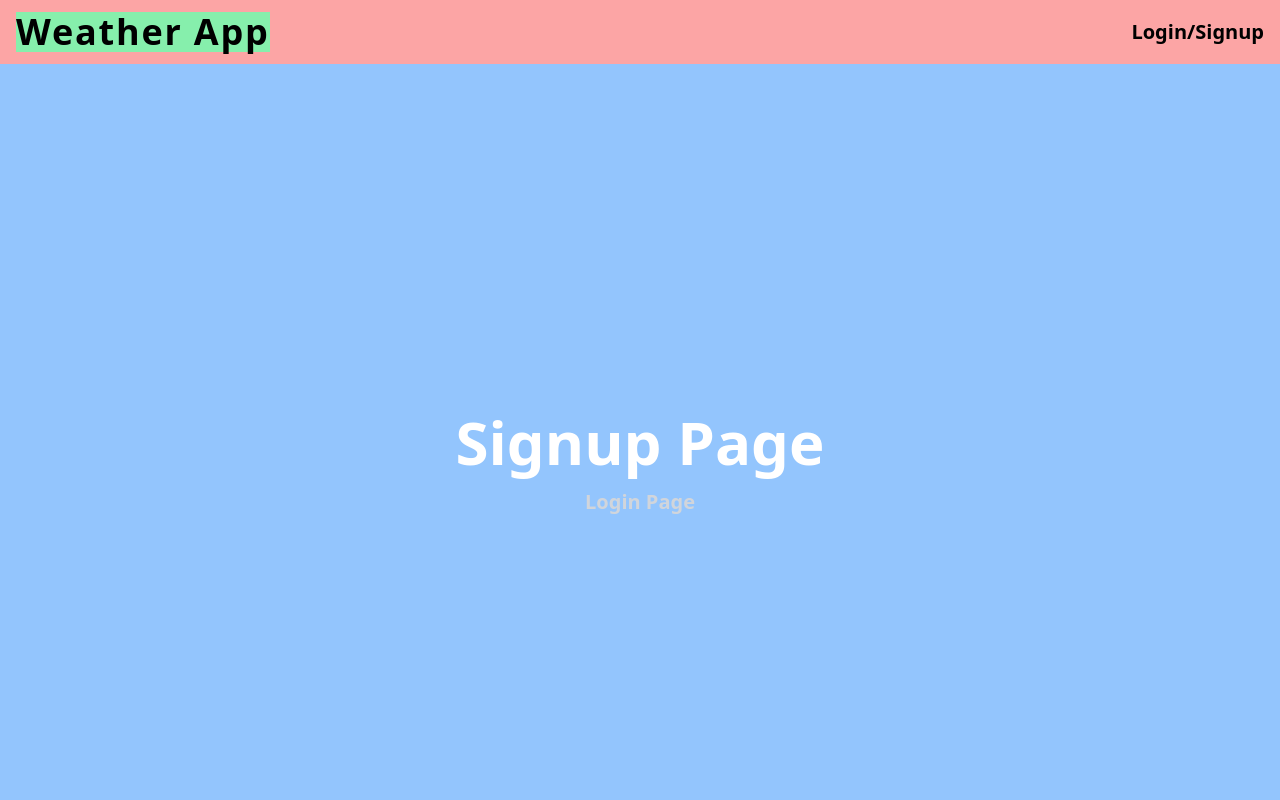
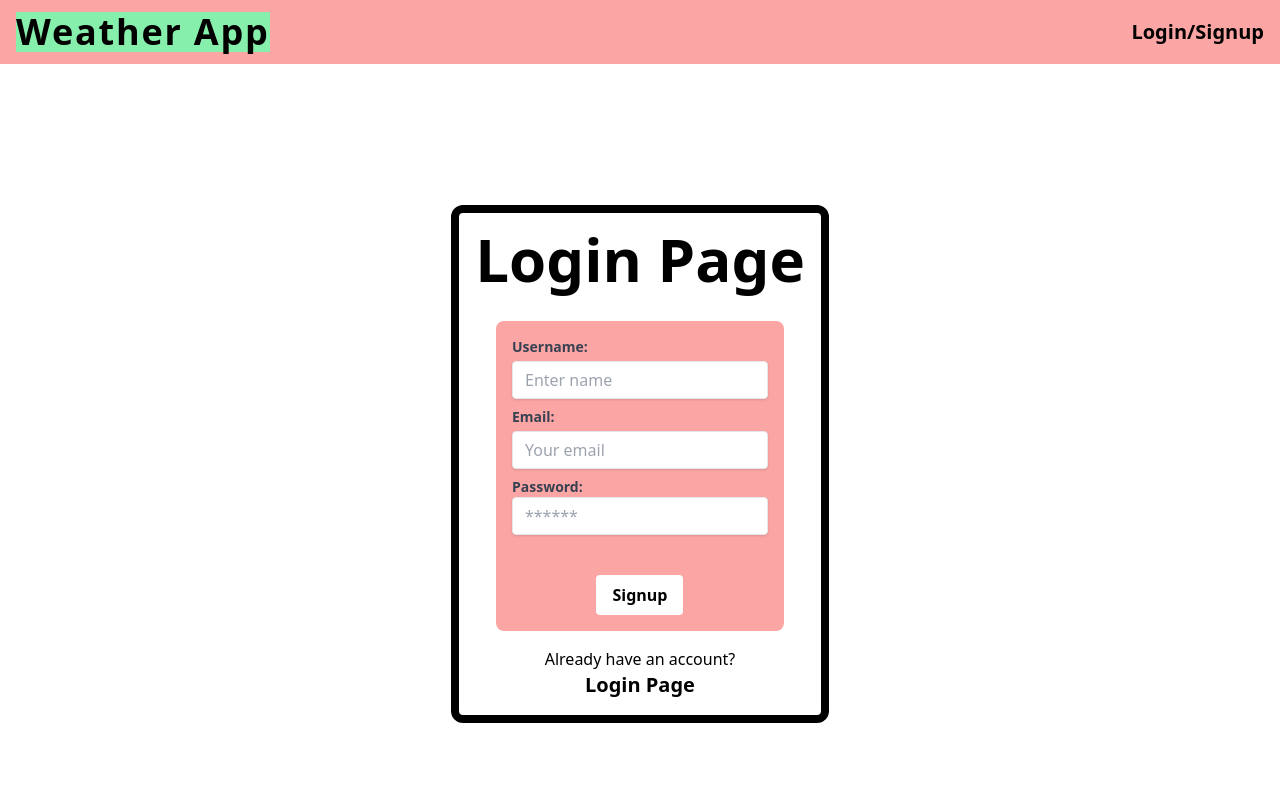
Before and after one commit to csutrick/weather-app, a React (Create React App) app in the folder client/: page /signup in a window 1280 px wide. Shown: the top 800 px of the page. Built offline with nearby package versions, Linux system fonts and the light colour scheme.

Commit message:
Login and signup page done, users can create and login to accounts

```diff
--- /dev/null
+++ b/client/src/components/Login/form.js
@@ -0,0 +1,98 @@
+import React, { useState } from "react";
+import { useNavigate } from "react-router-dom";
+
+import { useMutation } from "@apollo/client";
+import { LOGIN_USER } from "../../utils/mutations";
+
+import Auth from "../../utils/auth";
+
+const LoginForm = () => {
+  const [formState, setFormState] = useState({ email: "", password: "" });
+  const [login, { error, loading }] = useMutation(LOGIN_USER);
+  const navigate = useNavigate();
+
+  const handleChange = (event) => {
+    const { name, value } = event.target;
+
+    setFormState({
+      ...formState,
+      [name]: value,
+    });
+  };
+
+  const handleFormSubmit = async (event) => {
+    event.preventDefault();
+    console.log(formState);
+    try {
+      const { data } = await login({
+        variables: { ...formState },
+      });
+      console.log(data);
+      Auth.login(data.login.token);
+      navigate("/");
+    } catch (e) {
+      console.error(e);
+    }
+
+    setFormState({
+      email: "",
+      password: "",
+    });
+  };
+
+  return (
+    <>
+      <form
+        className="flex w-72 flex-col items-start justify-center rounded-lg bg-red-300 p-4"
+        onSubmit={handleFormSubmit}
+      >
+        {/* Email field */}
+        <label
+          className="mb-1 text-sm font-bold text-gray-700"
+          htmlFor="username"
+        >
+          Email:
+        </label>
+        <input
+          className="mb-2 w-full appearance-none rounded border px-3 py-2 leading-tight text-gray-700 shadow focus:outline-none"
+          id="email"
+          placeholder="Your email"
+          name="email"
+          type="email"
+          value={formState.email}
+          onChange={handleChange}
+        />
+        {/* Password field */}
+        <label className="text-sm font-bold text-gray-700" htmlFor="password">
+          Password:
+        </label>
+        <input
+          className="w-full appearance-none rounded border px-3 py-2 leading-tight text-gray-700 shadow focus:outline-none"
+          id="password"
+          placeholder="******"
+          name="password"
+          type="password"
+          value={formState.password}
+          onChange={handleChange}
+        />
+        {/* Login Button */}
+        <div className="mt-8 flex w-full justify-center">
+          <button
+            className="rounded bg-white px-4 py-2 font-bold text-black hover:bg-red-300"
+            type="submit"
+          >
+            Login
+          </button>
+        </div>
+      </form>
+      {loading && (
+        <div className="text-lg font-bold text-white">Loading...</div>
+      )}
+      {error && (
+        <div className="text-lg font-bold text-white">{error.message}</div>
+      )}
+    </>
+  );
+};
+
+export default LoginForm;
--- a/client/src/components/Navbar/index.js
+++ b/client/src/components/Navbar/index.js
@@ -1,16 +1,49 @@
-import React from "react";
+import React, { useState, useEffect } from "react";
 import { Link } from "react-router-dom";
 import { useNavigate } from "react-router-dom";
+
+import Auth from "../../utils/auth";
 
 import Logo from "./logo";
 
 const Navbar = () => {
+  const navigate = useNavigate();
+  const [username, setUsername] = useState(null);
+
+  const logout = (event) => {
+    event.preventDefault();
+    Auth.logout();
+    navigate("/login");
+  };
+
+  useEffect(() => {
+    try {
+      const token = Auth.getProfile();
+      let user = token.data.name;
+      if (user.includes(" ")) {
+        user = user.split(" ")[0];
+      }
+      setUsername(user);
+    } catch {}
+  }, []);
+
   return (
     <nav className="fixed top-0 z-40 flex h-16 w-full flex-nowrap items-center justify-between bg-red-300 px-4">
       <Logo />
-      <Link className="" to="/login">
-        <p className="text-xl font-bold text-black">Login/Signup</p>
-      </Link>
+      {Auth.loggedIn() ? (
+        <div className="flex flex-nowrap">
+          <p className="mr-4 border-r-4 border-black pr-4 text-xl text-black">
+            Welcome, {username}
+          </p>
+          <button className="text-xl font-bold text-black" onClick={logout}>
+            Logout
+          </button>
+        </div>
+      ) : (
+        <Link to="/login">
+          <p className="text-xl font-bold text-black">Login/Signup</p>
+        </Link>
+      )}
     </nav>
   );
 };
--- /dev/null
+++ b/client/src/components/Signup/form.js
@@ -0,0 +1,114 @@
+import React, { useState } from "react";
+import { useNavigate } from "react-router-dom";
+
+import { useMutation } from "@apollo/client";
+import { ADD_PROFILE } from "../../utils/mutations";
+
+import Auth from "../../utils/auth";
+
+const SignUpForm = () => {
+  const [formState, setFormState] = useState({
+    name: "",
+    email: "",
+    password: "",
+  });
+  const [addProfile, { error, loading }] = useMutation(ADD_PROFILE);
+  const navigate = useNavigate();
+
+  const handleChange = (event) => {
+    const { name, value } = event.target;
+
+    setFormState({
+      ...formState,
+      [name]: value,
+    });
+  };
+
+  const handleFormSubmit = async (event) => {
+    event.preventDefault();
+    console.log(formState);
+
+    try {
+      const { data } = await addProfile({
+        variables: { ...formState },
+      });
+
+      Auth.login(data.addProfile.token);
+      navigate("/");
+    } catch (e) {
+      console.error(e);
+    }
+  };
+
+  return (
+    <>
+      <form
+        className="flex w-72 flex-col items-start justify-center rounded-lg bg-red-300 p-4"
+        onSubmit={handleFormSubmit}
+      >
+        {/* Username field */}
+        <label
+          className="mb-1 text-sm font-bold text-gray-700"
+          htmlFor="username"
+        >
+          Username:
+        </label>
+        <input
+          className="mb-2 w-full appearance-none rounded border px-3 py-2 leading-tight text-gray-700 shadow focus:outline-none"
+          id="username"
+          placeholder="Enter name"
+          name="name"
+          type="text"
+          value={formState.name}
+          onChange={handleChange}
+        />
+        {/* Email field */}
+        <label
+          className="mb-1 text-sm font-bold text-gray-700"
+          htmlFor="username"
+        >
+          Email:
+        </label>
+        <input
+          className="mb-2 w-full appearance-none rounded border px-3 py-2 leading-tight text-gray-700 shadow focus:outline-none"
+          id="email"
+          placeholder="Your email"
+          name="email"
+          type="email"
+          value={formState.email}
+          onChange={handleChange}
+        />
+        {/* Password field */}
+        <label className="text-sm font-bold text-gray-700" htmlFor="password">
+          Password:
+        </label>
+        <input
+          className="mb-2 w-full appearance-none rounded border px-3 py-2 leading-tight text-gray-700 shadow focus:outline-none"
+          id="password"
+          placeholder="******"
+          name="password"
+          type="password"
+          value={formState.password}
+          onChange={handleChange}
+        />
+        {/* Login Button */}
+        <div className="mt-8 flex w-full justify-center">
+          <button
+            className="rounded bg-white px-4 py-2 font-bold text-black hover:bg-red-300"
+            type="submit"
+          >
+            Signup
+          </button>
+        </div>
+      </form>
+      {loading && (
+        <div className="text-lg font-bold text-white">Loading...</div>
+      )}
+      {error && (
+        <div className="text-lg font-bold text-white">{error.message}</div>
+      )}
+    </>
+  );
+};
+
+export default SignUpForm;
--- a/client/src/pages/Login.js
+++ b/client/src/pages/Login.js
@@ -1,13 +1,19 @@
 import React from "react";
 import { Link } from "react-router-dom";
 
+import Form from "../components/Login/form.js";
+
 const Login = () => {
   return (
-    <section className="mt-16 flex h-screen flex-col items-center justify-center bg-blue-300">
-      <h2 className="text-6xl font-bold text-white">Login Page</h2>
-      <Link className="mt-4" to="/signup">
-        <p className="text-xl font-bold text-gray-300">Signup Page</p>
-      </Link>
+    <section className="mt-16 flex h-screen flex-col items-center justify-center bg-white">
+      <div className="flex flex-col items-center justify-center rounded-xl border-8 border-black bg-white p-4">
+        <h2 className="mb-8 text-6xl font-bold text-black">Login Page</h2>
+        <Form />
+        <p className="mt-4 text-black">Dont have an account?</p>
+        <Link to="/signup">
+          <p className="text-xl font-bold text-black">Signup Page</p>
+        </Link>
+      </div>
     </section>
   );
 };
--- a/client/src/pages/Signup.js
+++ b/client/src/pages/Signup.js
@@ -1,13 +1,19 @@
 import React from "react";
 import { Link } from "react-router-dom";
 
+import Form from "../components/Signup/form.js";
+
 const Signup = () => {
   return (
-    <section className="mt-16 flex h-screen flex-col items-center justify-center bg-blue-300">
-      <h2 className="text-6xl font-bold text-white">Signup Page</h2>
-      <Link className="mt-4" to="/login">
-        <p className="text-xl font-bold text-gray-300">Login Page</p>
-      </Link>
+    <section className="mt-16 flex h-screen flex-col items-center justify-center bg-white">
+      <div className="flex flex-col items-center justify-center rounded-xl border-8 border-black bg-white p-4">
+        <h2 className="mb-8 text-6xl font-bold text-black">Login Page</h2>
+        <Form />
+        <p className="mt-4 text-black">Already have an account?</p>
+        <Link to="/login">
+          <p className="text-xl font-bold text-black">Login Page</p>
+        </Link>
+      </div>
     </section>
   );
 };
```
